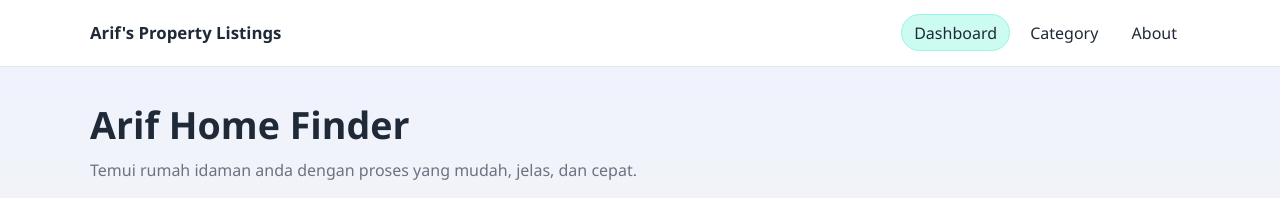
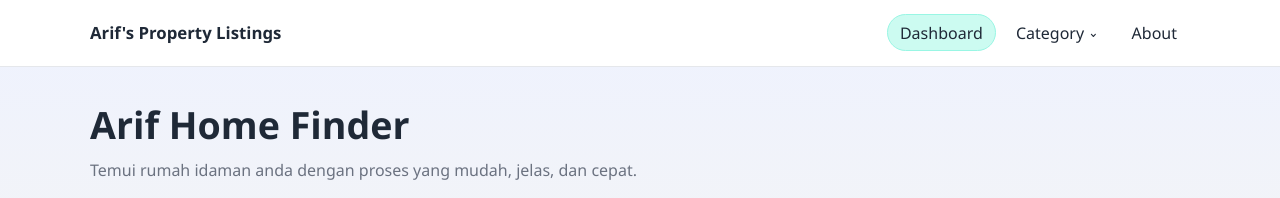
Before and after one commit to Arifikri-97/arif-realestate, a Jekyll site: the page built from index.html, in a window 1280 px wide. Shown: the top 198 px of the page. Built offline with Jekyll 4.4.1, drawn with Linux system fonts in a browser that asks for light colours.

```diff
--- a/_layouts/default.html
+++ b/_layouts/default.html
@@ -14,13 +14,20 @@
         <nav class="site-nav" aria-label="Main navigation">
           <a href="{{ '/' | relative_url }}" {% if page.url == '/' %}aria-current="page"{% endif %}>Dashboard</a>
           <div class="nav-dropdown">
-            <button type="button" class="nav-dropdown-toggle" {% if page.url == '/category/' %}aria-current="page"{% endif %} aria-expanded="false" aria-controls="header-category-menu">
-              Category
+            <button
+              type="button"
+              class="nav-dropdown-toggle"
+              {% if page.url == '/category/' %}aria-current="page"{% endif %}
+              aria-expanded="false"
+              aria-controls="header-category-menu"
+            >
+              <span>Category</span>
+              <span class="nav-caret" aria-hidden="true">⌄</span>
             </button>
             <div class="nav-dropdown-menu" id="header-category-menu" role="menu" hidden>
               <a role="menuitem" href="{{ '/category/?type=all' | relative_url }}">All Categories</a>
+              <a role="menuitem" href="{{ '/category/?type=terrace' | relative_url }}">Terrace</a>
               <a role="menuitem" href="{{ '/category/?type=apartment' | relative_url }}">Apartment</a>
-              <a role="menuitem" href="{{ '/category/?type=terrace' | relative_url }}">Terrace</a>
               <a role="menuitem" href="{{ '/category/?type=semi-d' | relative_url }}">Semi D</a>
               <a role="menuitem" href="{{ '/category/?type=flat' | relative_url }}">Flat</a>
               <a role="menuitem" href="{{ '/category/?type=bungalo' | relative_url }}">Bungalo</a>
--- a/assets/css/site.css
+++ b/assets/css/site.css
@@ -67,12 +67,31 @@
   background: transparent;
   font: inherit;
   line-height: inherit;
+  appearance: none;
+  -webkit-appearance: none;
+  display: inline-flex;
+  align-items: center;
+  gap: 0.25rem;
 }
 
 .site-nav a[aria-current="page"],
 .nav-dropdown-toggle[aria-current="page"] {
   background: #ccfbf1;
   border-color: #99f6e4;
+}
+
+.nav-dropdown-toggle:focus {
+  outline: none;
+}
+
+.nav-dropdown-toggle:focus-visible {
+  outline: 2px solid #14b8a6;
+  outline-offset: 1px;
+}
+
+.nav-caret {
+  font-size: 0.85em;
+  transform: translateY(-1px);
 }
 
 .nav-dropdown {
@@ -97,6 +116,7 @@
   display: block;
   border-radius: 8px;
   padding: 0.45rem 0.6rem;
+  white-space: nowrap;
 }
 
 .nav-dropdown-menu a:hover {
```
Also changed, not shown: other parts of _layouts/default.html (+6 -0 lines).
